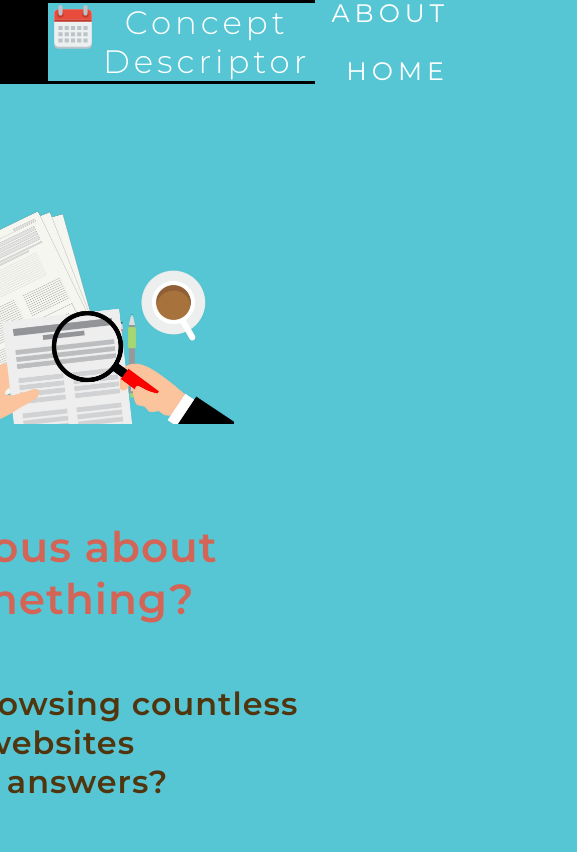
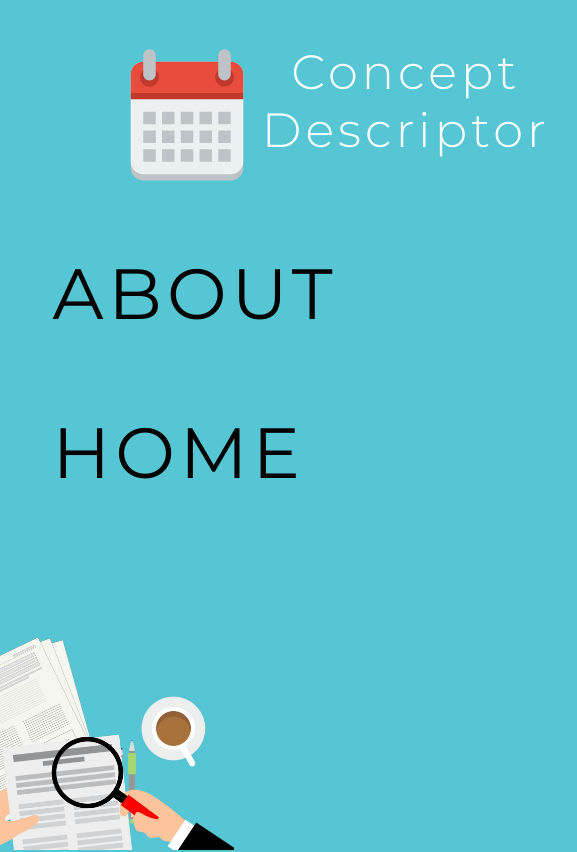
Before and after one commit to teodorabreahna/IP-2022, a React (Create React App) app in the folder APIs/DemoFrontend/: page / in a window 390 px wide. Shown: the top 852 px of the page, 577 px wide, since content can reach past the window. Built offline with nearby package versions, Linux system fonts and the light colour scheme; a web font is replaced by a local one.

Commit message:
Update navBarStyle.css

```diff
--- a/APIs/DemoFrontend/src/STYLES/navBarStyle.css
+++ b/APIs/DemoFrontend/src/STYLES/navBarStyle.css
@@ -1,34 +1,40 @@
-* {
-    margin: 0;
-    padding: 0;
-    box-sizing: border-box;
+/*-------------------------------------------------------BARA DE NAVIGARE-----------------------------------------------------------*/
+body{
+    height: 100%;
 }
-
-/*-------------------------------------------------------BARA DE NAVIGARE-----------------------------------------------------------*/
+.section1{
+    width: 100%;
+    background-color: #56C6D4;
+}
+.section2{
+    background-color: #56C6D4;
+    /*background-size: cover;*/
+}
 .navbar {
     display: flex;
     justify-content: space-between;
     width: 80%;
     align-items: center;
-    background-color: #000000;
-    height: 10vh;
+    background-color:  #000000;
+    height: 15%;
     font-size: 135%;
     width: auto;
     font-family: 'Montserrat', sans-serif;
     position: sticky;
 }
 
-li {
-    float: right;
+li{
+    float : right;
     list-style-type: none;
+    width: 25%;
 }
 
-li a {
+li a{
     text-decoration: none;
     display: block;
     padding: 14px 16px;
     color: white;
-    margin-right: 7rem;
+    margin-right: 22rem;
     letter-spacing: 5px;
     font-size: 117%;
 }
@@ -37,25 +43,80 @@ li a:hover {
     background-color: grey;
 }
 
-/*---------------------------------------------------------------------------------*/
+
 
 /*---------------ICONITA + TITLUL SITE-ULUI-------------*/
-.title {
+.title{
     display: flex;
     justify-content: space-between;
     margin-left: 3rem;
+    width: 24%;
+
 }
 
-.title img {
+.title img{
     width: 60px;
     height: 50px;
 }
 
 
-.title h2 {
+.title h2{
     color: white;
     letter-spacing: 4px;
     font-weight: 200;
 }
 
-/*------------------------------------------------------*/
+/*-------------------------------------------------END BARA DE NAVIGARE---------------------------------------------------------*/
+
+
+@media only screen and (max-width: 1000px) {
+    .navbar{
+        flex-direction: column;
+        justify-content: space-between;
+        align-items: center;
+        background-color:  #000000;
+        font-size: 200%;
+        font-family: 'Montserrat', sans-serif;
+        background-color: #56C6D4;
+        color: black;
+    }
+
+li{
+    float :none;
+    list-style-type: none;
+    align-items: center;
+
+}
+
+li a{
+    display: flex;
+    margin-right: -30%;
+    color: black;
+    letter-spacing: 5px;
+    margin-top: 55%;
+    font-size: 222%;
+}
+
+li a:hover {
+    background-color: grey;
+}
+
+.title{
+
+    margin-top: 11%;
+    width: 55%;
+
+}
+
+.title img{
+    width: 150px;
+    height: 150px;
+}
+
+
+.title h2{
+    color: white;
+    letter-spacing: 4px;
+    font-weight: 200;
+}
+}
```
